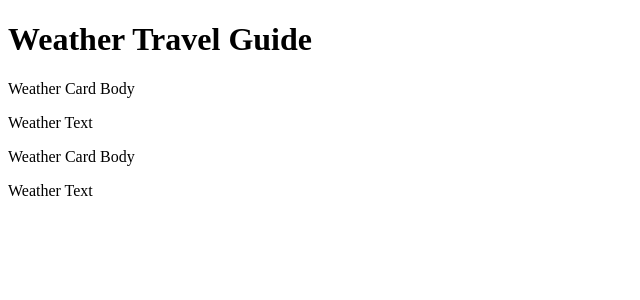
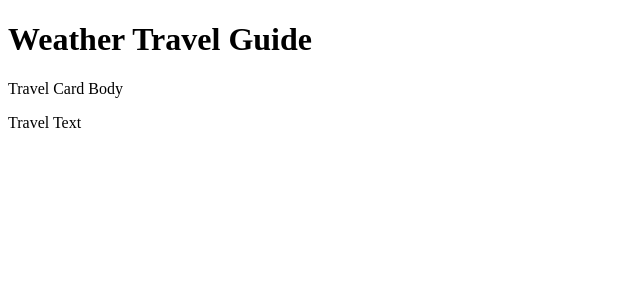
Before and after one commit to Eearly01/weather-travel-guide-frontend, a React (Create React App) app: page / in a window 1280 px wide. Shown: the top 300 px of the page, without its empty margins (0-640 px from the left). Built offline with nearby package versions, Linux system fonts and the light colour scheme; no server answers.

Commit message:
added bailey's weathercard code

```diff
--- a/src/components/TravelCard.jsx
+++ b/src/components/TravelCard.jsx
@@ -6,8 +6,8 @@ const TravelCard = (props) => {
     <Col sm={6} md={4}>
         <Card.Body>
             <Card.Title>{props.title}</Card.Title>
-            <Card.Body>Weather Card Body</Card.Body>
-            <Card.Text>Weather Text</Card.Text>
+            <Card.Body>Travel Card Body</Card.Body>
+            <Card.Text>Travel Text</Card.Text>
             {/* <Button variant='danger'>DELETE</Button> */}
         </Card.Body>
     </Col>);
--- a/src/components/WeatherCard.jsx
+++ b/src/components/WeatherCard.jsx
@@ -1,16 +1,43 @@
-import {Card, ListGroup} from 'react-bootstrap'
-import {Col} from 'react-bootstrap'
+import React from 'react';
 
-const WeatherCard = (props) => {
-    return (
-    <Col sm={6} md={4}>
-        <Card.Body>
-            <Card.Title>{props.title}</Card.Title>
-            <Card.Body>Weather Card Body</Card.Body>
-            <Card.Text>Weather Text</Card.Text>
-            {/* <Button variant='danger'>DELETE</Button> */}
-        </Card.Body>
-    </Col>);
+import Col from 'react-bootstrap/Col';
+import Card from 'react-bootstrap/Card';
+import ListGroup from 'react-bootstrap/ListGroup';
+
+function WeatherCards(props) {
+	return ( <>
+
+    </>
+		// <div className='weatherCards'>
+		// 	<Col>
+		// 		<Card style={{ width: '18rem' }}>
+		// 			<Card.Img variant='top' src={props.animals.image} alt='' />
+		// 			<Card.Body>
+		// 				<Card.Title className='card-title'>
+		// 					{/* name of city location */}
+		// 				</Card.Title>
+		// 				<ListGroup variant='flush'>
+		// 					<ListGroup.Item className='card-list-text'>
+		// 						{/* temp */}
+		// 					</ListGroup.Item>
+		// 					<ListGroup.Item className='card-list-text'>
+		// 						{/* windspeed */}
+		// 					</ListGroup.Item>
+		// 					<ListGroup.Item className='card-list-text'>
+		// 						{/* wind direction */}
+		// 					</ListGroup.Item>
+		// 					<ListGroup.Item className='card-list-text'>
+		// 						{/* persipitation */}
+		// 					</ListGroup.Item>
+		// 					<ListGroup.Item className='card-list-text'>
+		// 						{/* detailed forcast */}
+		// 					</ListGroup.Item>
+		// 				</ListGroup>
+		// 			</Card.Body>
+		// 		</Card>
+		// 	</Col>
+		//</div>
+	);
 }
 
-export default WeatherCard;
+export default WeatherCards;
```
